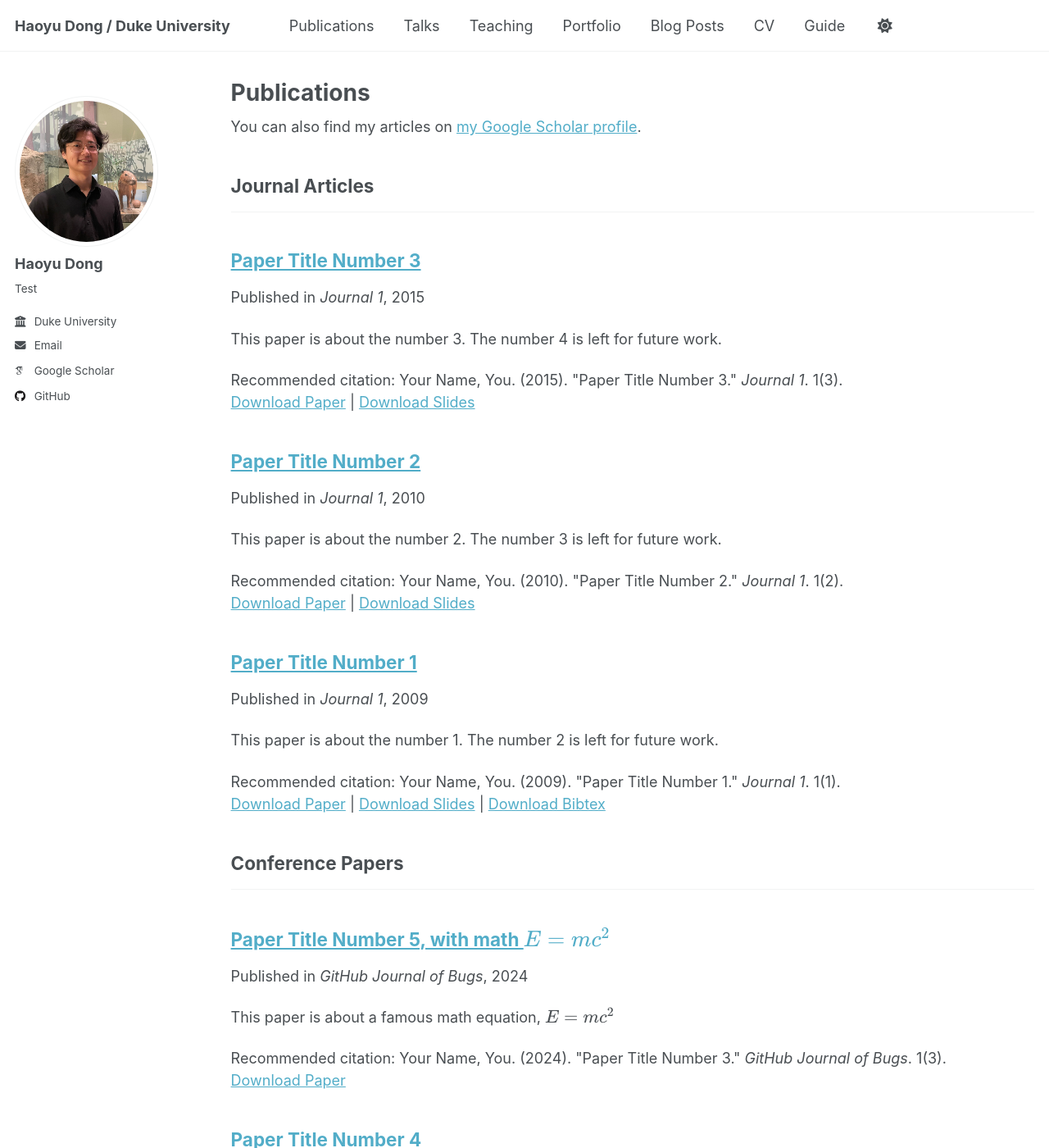
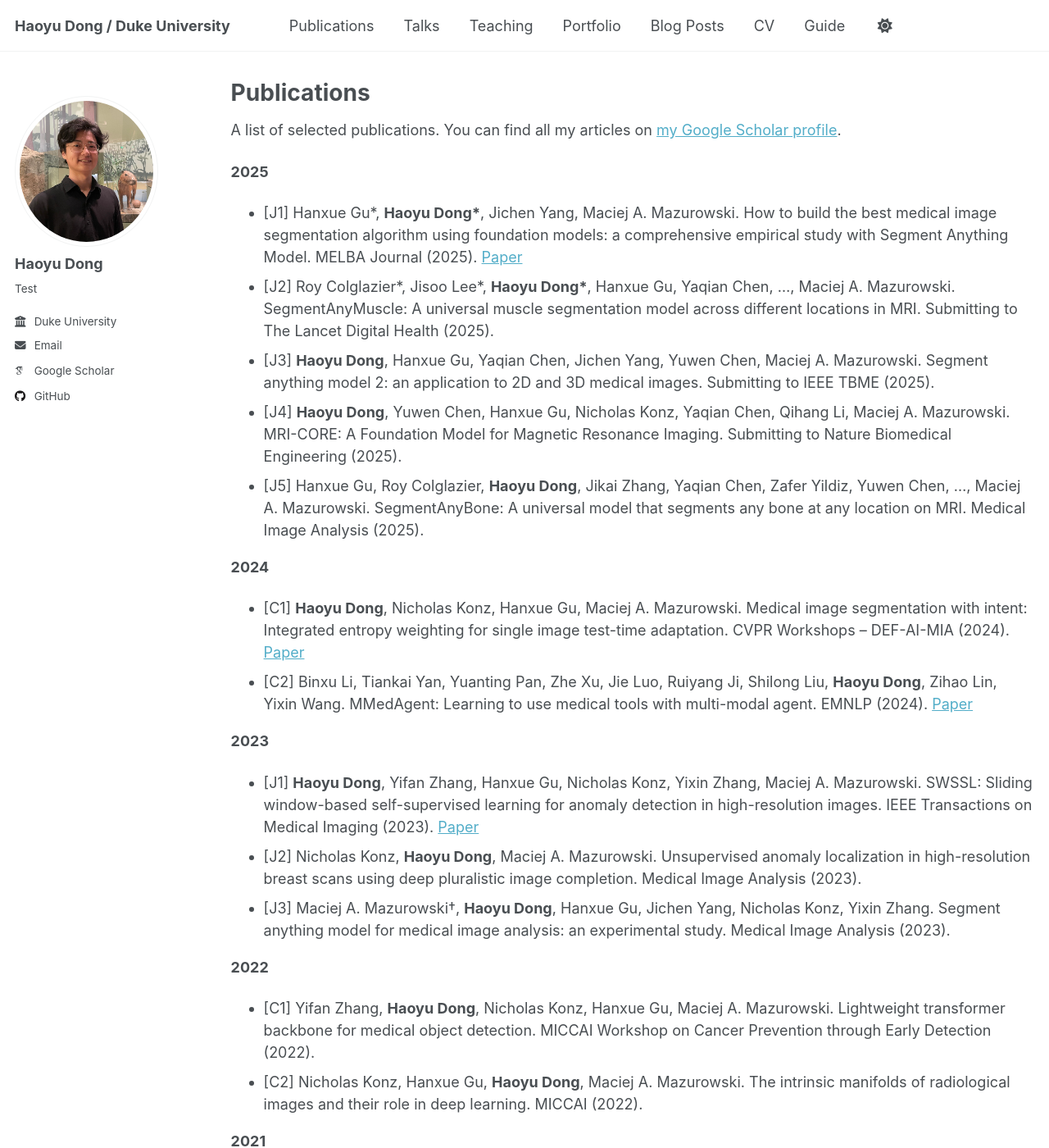
Before and after one commit to haoyudong-97/haoyudong-97.github.io, a Jekyll site: the page built from _pages/publications.md, in a window 1280 px wide and 1400 px high. Shown: the whole window at 82% size. Built offline with Jekyll 4.4.1, drawn with Linux system fonts in a browser that asks for light colours; some web fonts are replaced; a script that is not in the unit is left out; some of the changed text lies outside the part shown.

Commit message:
Format updates

```diff
--- a/_pages/publications.html
+++ /dev/null
@@ -1,33 +0,0 @@
----
-layout: archive
-title: "Publications"
-permalink: /publications/
-author_profile: true
----
-
-{% if site.author.googlescholar %}
-  <div class="wordwrap">You can also find my articles on <a href="{{site.author.googlescholar}}">my Google Scholar profile</a>.</div>
-{% endif %}
-
-{% include base_path %}
-
-<!-- New style rendering if publication categories are defined -->
-{% if site.publication_category %}
-  {% for category in site.publication_category  %}
-    {% assign title_shown = false %}
-    {% for post in site.publications reversed %}
-      {% if post.category != category[0] %}
-        {% continue %}
-      {% endif %}
-      {% unless title_shown %}
-        <h2>{{ category[1].title }}</h2><hr />
-        {% assign title_shown = true %}
-      {% endunless %}
-      {% include archive-single.html %}
-    {% endfor %}
-  {% endfor %}
-{% else %}
-  {% for post in site.publications reversed %}
-    {% include archive-single.html %}
-  {% endfor %}
-{% endif %}
--- /dev/null
+++ b/_pages/publications.md
@@ -0,0 +1,33 @@
+---
+layout: archive
+title: "Publications"
+permalink: /publications/
+author_profile: true
+---
+
+{% if site.author.googlescholar %}
+{% endif %}
+A list of selected publications. You can find all my articles on <a href="{{site.author.googlescholar}}">my Google Scholar profile</a>.
+
+**2025**
+* [J1] Hanxue Gu\*, **Haoyu Dong\***, Jichen Yang, Maciej A. Mazurowski. How to build the best medical image segmentation algorithm using foundation models: a comprehensive empirical study with Segment Anything Model. MELBA Journal (2025). [Paper](https://www.melba-journal.org/papers/2025:006.html)
+* [J2] Roy Colglazier\*, Jisoo Lee\*, **Haoyu Dong\***, Hanxue Gu, Yaqian Chen, …, Maciej A. Mazurowski. SegmentAnyMuscle: A universal muscle segmentation model across different locations in MRI. Submitting to The Lancet Digital Health (2025).
+* [J3] **Haoyu Dong**, Hanxue Gu, Yaqian Chen, Jichen Yang, Yuwen Chen, Maciej A. Mazurowski. Segment anything model 2: an application to 2D and 3D medical images. Submitting to IEEE TBME (2025).
+* [J4] **Haoyu Dong**, Yuwen Chen, Hanxue Gu, Nicholas Konz, Yaqian Chen, Qihang Li, Maciej A. Mazurowski. MRI-CORE: A Foundation Model for Magnetic Resonance Imaging. Submitting to Nature Biomedical Engineering (2025).
+* [J5] Hanxue Gu, Roy Colglazier, **Haoyu Dong**, Jikai Zhang, Yaqian Chen, Zafer Yildiz, Yuwen Chen, …, Maciej A. Mazurowski. SegmentAnyBone: A universal model that segments any bone at any location on MRI. Medical Image Analysis (2025).
+
+**2024**
+* [C1] **Haoyu Dong**, Nicholas Konz, Hanxue Gu, Maciej A. Mazurowski. Medical image segmentation with intent: Integrated entropy weighting for single image test-time adaptation. CVPR Workshops – DEF-AI-MIA (2024). [Paper](https://openaccess.thecvf.com/content/CVPR2024W/DEF-AI-MIA/papers/Dong_Medical_Image_Segmentation_with_InTEnt_Integrated_Entropy_Weighting_for_Single_CVPRW_2024_paper.pdf)
+* [C2] Binxu Li, Tiankai Yan, Yuanting Pan, Zhe Xu, Jie Luo, Ruiyang Ji, Shilong Liu, **Haoyu Dong**, Zihao Lin, Yixin Wang. MMedAgent: Learning to use medical tools with multi-modal agent. EMNLP (2024). [Paper](https://arxiv.org/abs/2407.05624)
+
+**2023**
+* [J1] **Haoyu Dong**, Yifan Zhang, Hanxue Gu, Nicholas Konz, Yixin Zhang, Maciej A. Mazurowski. SWSSL: Sliding window-based self-supervised learning for anomaly detection in high-resolution images. IEEE Transactions on Medical Imaging (2023). [Paper](https://doi.org/10.1109/TMI.2023.3280149)
+* [J2] Nicholas Konz, **Haoyu Dong**, Maciej A. Mazurowski. Unsupervised anomaly localization in high-resolution breast scans using deep pluralistic image completion. Medical Image Analysis (2023).
+* [J3] Maciej A. Mazurowski†, **Haoyu Dong**, Hanxue Gu, Jichen Yang, Nicholas Konz, Yixin Zhang. Segment anything model for medical image analysis: an experimental study. Medical Image Analysis (2023).
+
+**2022**
+* [C1] Yifan Zhang, **Haoyu Dong**, Nicholas Konz, Hanxue Gu, Maciej A. Mazurowski. Lightweight transformer backbone for medical object detection. MICCAI Workshop on Cancer Prevention through Early Detection (2022).
+* [C2] Nicholas Konz, Hanxue Gu, **Haoyu Dong**, Maciej A. Mazurowski. The intrinsic manifolds of radiological images and their role in deep learning. MICCAI (2022).
+
+**2021**
+* [C1] **Haoyu Dong**, Ze Wang, Qiang Qiu, Guillermo Sapiro. Using text to teach image retrieval. CVPR (2021). [Paper](https://openaccess.thecvf.com/content/CVPR2021W/MULA/papers/Dong_Using_Text_To_Teach_Image_Retrieval_CVPRW_2021_paper.pdf)
```
Also changed, not shown: _pages/about.md (+20 -36 lines), 1 other file.
